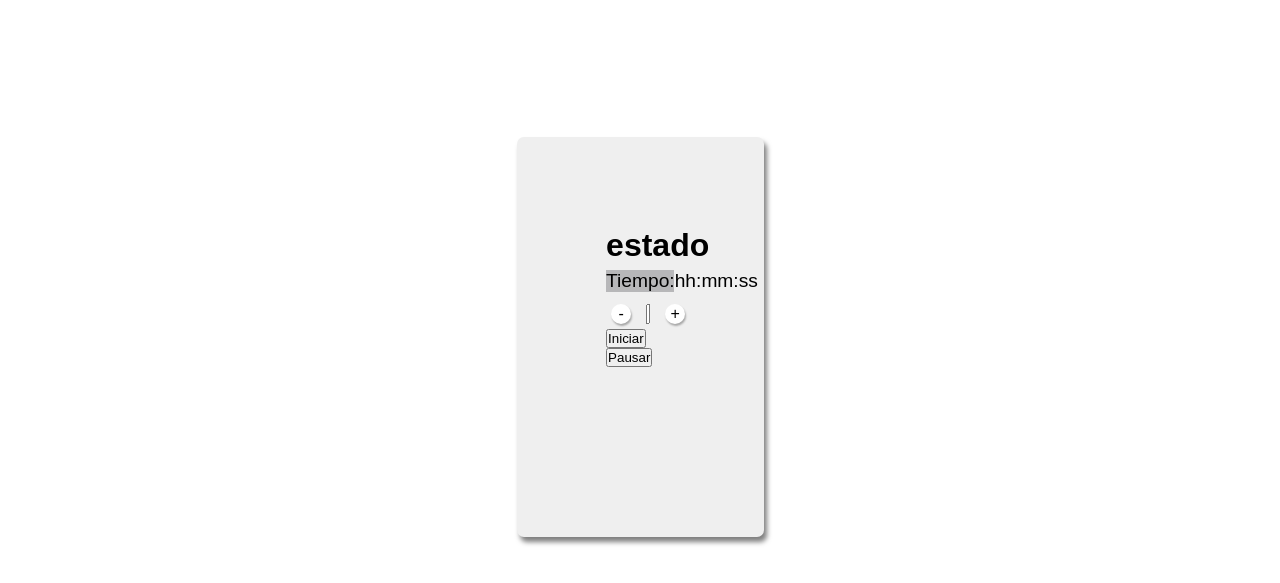
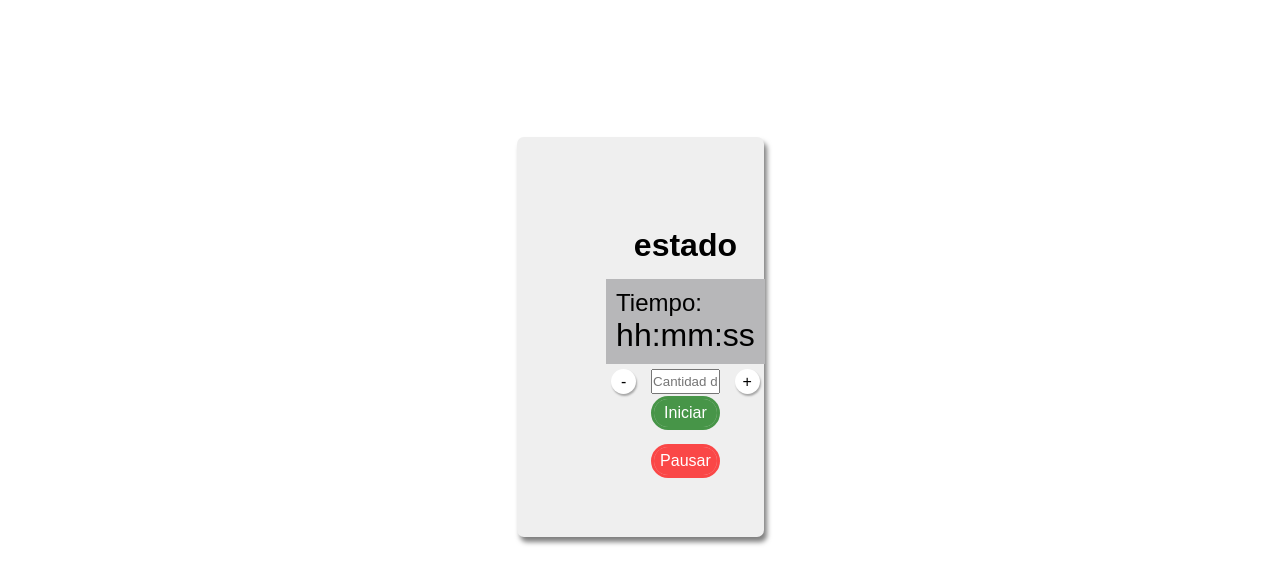
Before and after one commit to JoelDavid7324/work, a plain HTML site: page index.html in a window 1280 px wide. Shown: the part 123-706 px from the top of the page. Drawn offline with Linux system fonts and the light colour scheme.

Commit message:
primera funcion

```diff
--- a/assets/css/styles.css
+++ b/assets/css/styles.css
@@ -56,6 +56,10 @@ body {
   padding: 7%;
   box-shadow: 3px 5px 5px rgba(0, 0, 0, 0.5);
   background-color: rgb(239, 239, 239);
+
+  display: grid;
+  grid-template-columns: auto;
+  grid-template-rows: auto 1fr auto 1fr;
 }
 .panel-control h3 {
   padding-bottom: 10%;
@@ -63,14 +67,20 @@ body {
   font-size: 2rem;
 }
 .panel-control div:nth-of-type(1) {
+  padding: 10px;
   background-color: rgb(183, 183, 185);
-  display: flex;
-  justify-content: space-between;
-  font-size: 1.2rem;
-  margin-bottom: 10%;
+  display: grid;
+}
+.temporizador p:nth-child(1) {
+  font-size: 1.5rem;
+}
+.temporizador p:nth-child(2) {
+  font-size: 2rem;
+  align-self: self-end;
+  justify-self: end;
 }
 .panel-control div:nth-of-type(2) {
-  --tamaño-boton: 20px;
+  --tamaño-boton: 25px;
   display: flex;
   flex-wrap: nowrap;
   align-items: center;
@@ -96,5 +106,47 @@ body {
   height: var(--tamaño-boton);
   width: 100%;
   margin: 0 10px;
-  border-style: ;
 }
+
+.panel-control div:nth-of-type(3) {
+  display: grid;
+
+  grid-template-columns: 1fr;
+  grid-template-rows: repeat(2, 1fr);
+  gap: 20px;
+  justify-items: center;
+}
+
+.panel-control div:nth-of-type(3) button {
+  width: 40%;
+  padding: 5px 0;
+  height: max-content;
+  font-size: 1rem;
+  border-radius: 777px;
+  border-style: none;
+  color: white;
+  --duracion-transicion: 0.3s;
+}
+.panel-control div:nth-of-type(3) button:nth-child(1) {
+  --color-verde: rgba(0, 112, 2, 0.7);
+  background: var(--color-verde);
+  outline: solid 3px var(--color-verde);
+  align-self: end;
+  transition: background var(--duracion-transicion),
+    color var(--duracion-transicion);
+}
+.panel-control div:nth-of-type(3) button:nth-child(1):active {
+  background: white;
+  color: var(--color-verde);
+}
+.panel-control div:nth-of-type(3) button:nth-child(2) {
+  --color-rojo: rgba(255, 0, 0, 0.7);
+  background: var(--color-rojo);
+  outline: solid 3px var(--color-rojo);
+  transition: background var(--duracion-transicion),
+    color var(--duracion-transicion);
+}
+.panel-control div:nth-of-type(3) button:nth-child(2):active {
+  background: white;
+  color: var(--color-rojo);
+}
--- /dev/null
+++ b/assets/js/function.js
@@ -0,0 +1,15 @@
+const verificarEntero = document.getElementById("tiempo__input");
+
+verificarEntero.addEventListener("keydown", (event) => {
+  const valido =
+    (event.key >= "0" && event.key <= "9") ||
+    event.key === "Backspace" ||
+    event.key === "ArrowLeft" ||
+    event.key === "ArrowRight" ||
+    event.key === "Delete";
+  const superaLongitudMaxima = numeroInput.value.length >= 11;
+
+  if (!valido || superaLongitudMaxima) {
+    event.preventDefault();
+  }
+});
--- a/index.html
+++ b/index.html
@@ -21,12 +21,13 @@
       <div class="panel-control">
         <h3 class="estado">estado</h3>
         <div class="temporizador">
-          <p>Tiempo: </p><p class="temporizador--rtiempo">hh:mm:ss</p>
+          <p>Tiempo: </p>
+          <p class="temporizador--rtiempo">hh:mm:ss</p>
         </div>
 
         <div class="tiempo__controles">
           <button>-</button>
-          <input type="text" class="tiempo__input" />
+          <input type="text" class="tiempo__input" placeholder="Cantidad de min." />
           <button>+</button>
         </div>
 
@@ -36,5 +37,6 @@
         </div>
       </div>
     </div>
+    <script src="assets/js/function.js"></script>
   </body>
 </html>
```
